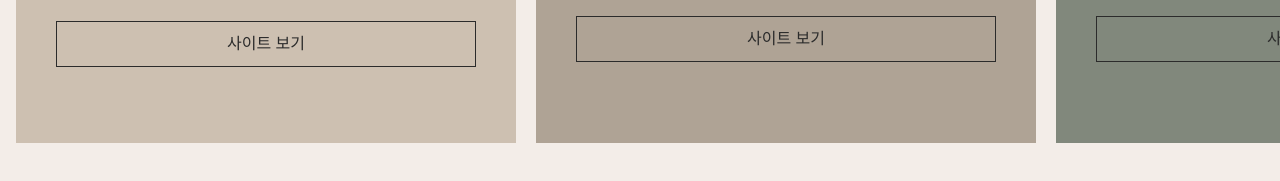
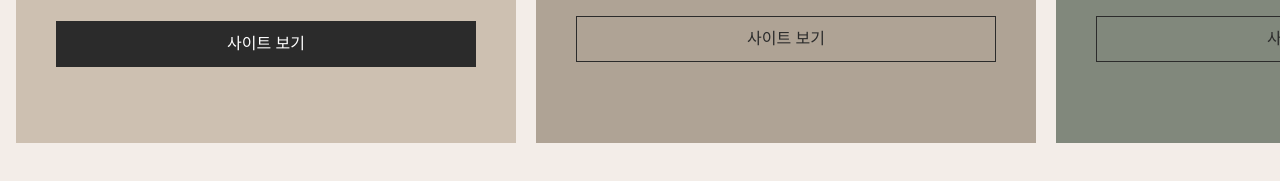
Before and after one commit to joon6390/PortFolio-Vite, a website built with Vite: page src/index.html in a window 1280 px wide. In both pictures the pointer is over the link 266 px from the left and 5052 px from the top of the page. Shown: the part 5013-5194 px from the top of the page. Built offline with nearby package versions, Linux system fonts and the light colour scheme; some packages are replaced by stand-ins of ours; a small style sheet from the web is missing; a web font is replaced by a local one.

Commit message:
수정 사항 반영

```diff
--- a/src/assets/css/section/port.css
+++ b/src/assets/css/section/port.css
@@ -95,12 +95,19 @@
     border-bottom: 2px solid var(--black100);
     margin-bottom: 1rem;
 }
+.port__item .desc {
+    font-size: 1rem;
+}
 .port__item .site {
     border: 1px solid var(--black100);
     display: block;
     text-align: center;
     padding: 0.625rem 1.5rem;
     margin-top: 1.5rem;
+}
+.port__item .site:hover {
+    background-color: var(--black100);
+    color: var(--white);
 }
 
 @media (max-width: 800px) {
```
